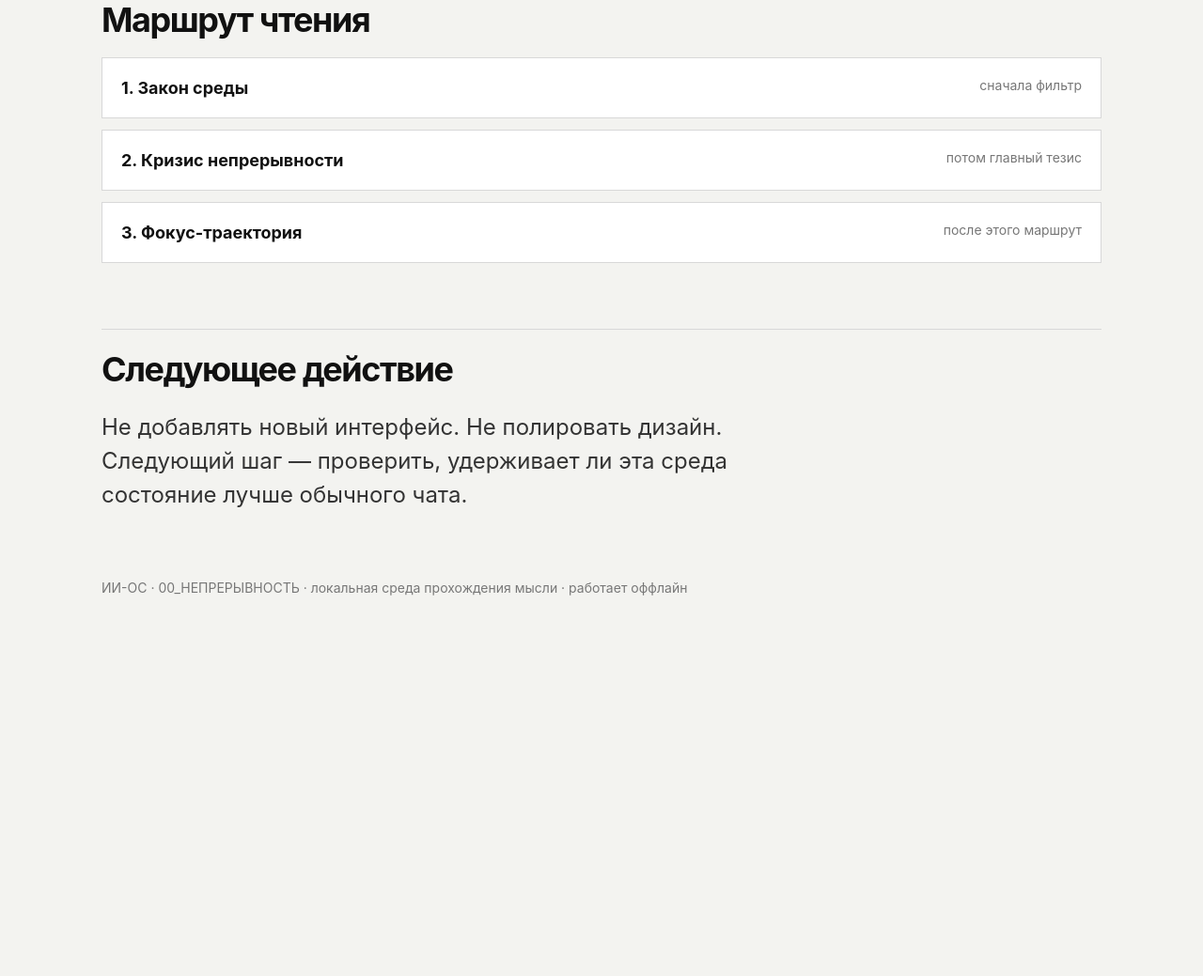
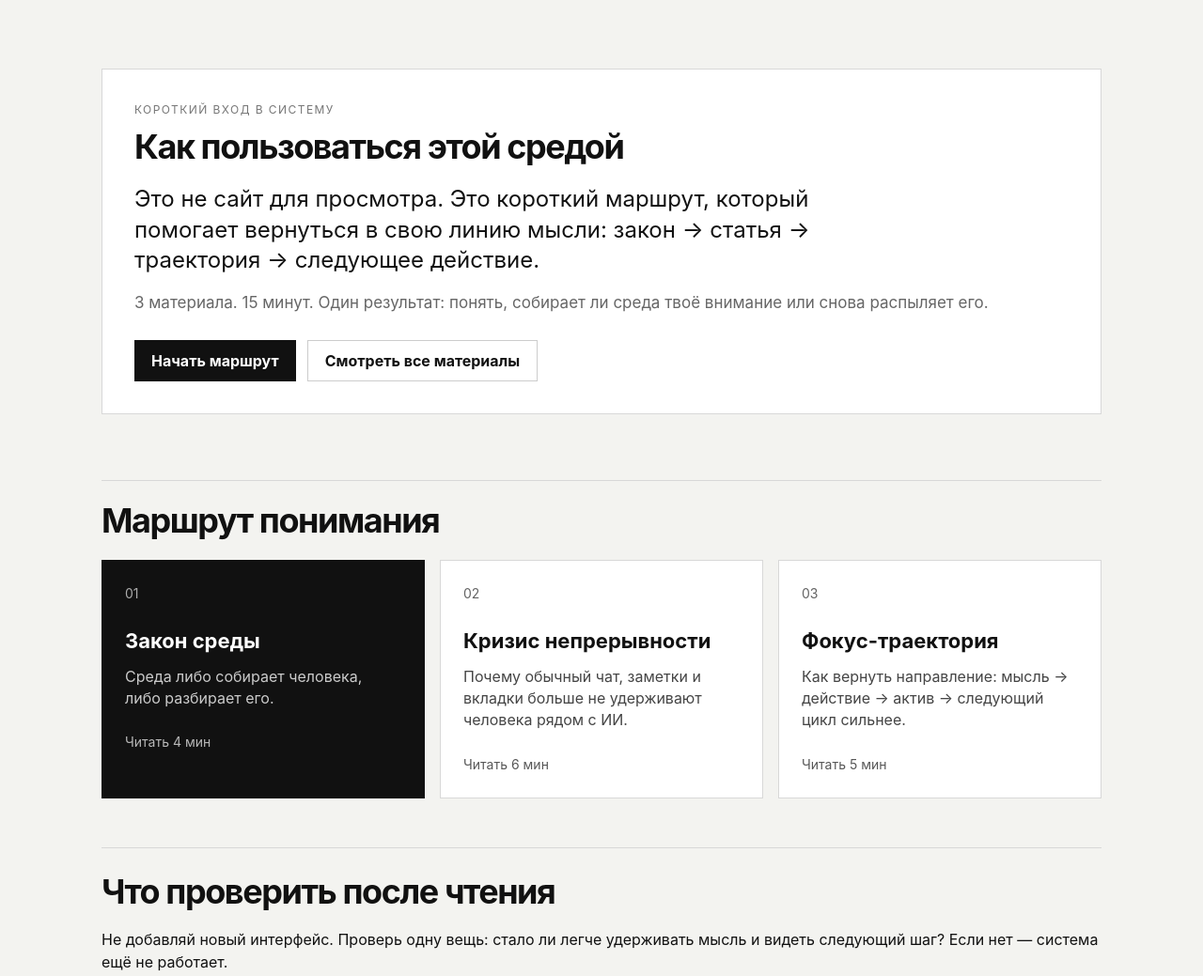
Before and after one commit to buyan201430-code/continuity-os, a plain HTML site: page index.html in a window 1280 px wide. Shown: the part 1294-2333 px from the top of the page at 94% size. Before the commit the page ends 2010 px from the top, so only its background shows below. Drawn offline with Linux system fonts and the light colour scheme.

Commit message:
improve homepage reading route

```diff
--- a/index.html
+++ b/index.html
@@ -158,6 +158,112 @@ h1{
     .grid{grid-template-columns:1fr}
     .mainline h2{font-size:30px}
 }
+
+.entry-block{
+    margin:70px 0 40px;
+    padding:34px;
+    background:white;
+    border:1px solid #d8d8d8;
+}
+.eyebrow{
+    margin:0 0 12px;
+    font-size:12px;
+    letter-spacing:.12em;
+    text-transform:uppercase;
+    color:#777;
+}
+.entry-text{
+    max-width:760px;
+    font-size:24px;
+    line-height:1.35;
+    margin:14px 0;
+}
+.entry-meta{
+    color:#666;
+    font-size:17px;
+    margin-bottom:26px;
+}
+.entry-actions{
+    display:flex;
+    gap:12px;
+    flex-wrap:wrap;
+}
+.primary-action,.secondary-action{
+    display:inline-flex;
+    align-items:center;
+    justify-content:center;
+    min-height:44px;
+    padding:0 18px;
+    text-decoration:none;
+    font-weight:700;
+}
+.primary-action{
+    background:#111;
+    color:#fff;
+}
+.secondary-action{
+    border:1px solid #ccc;
+    color:#111;
+    background:#fff;
+}
+.reading-cards{
+    display:grid;
+    grid-template-columns:repeat(3,minmax(0,1fr));
+    gap:16px;
+    margin:22px 0 52px;
+}
+.reading-card{
+    display:block;
+    min-height:220px;
+    padding:24px;
+    border:1px solid #d8d8d8;
+    background:white;
+    color:#111;
+    text-decoration:none;
+}
+.reading-card:hover{
+    background:#111;
+    color:white;
+}
+.reading-card.active{
+    background:#111;
+    color:#fff;
+    border-color:#111;
+}
+.reading-card .step{
+    display:block;
+    margin-bottom:28px;
+    font-size:14px;
+    opacity:.65;
+}
+.reading-card strong{
+    display:block;
+    font-size:22px;
+    line-height:1.15;
+    margin-bottom:14px;
+}
+.reading-card p{
+    margin:0 0 22px;
+    color:inherit;
+    opacity:.78;
+    line-height:1.45;
+}
+.reading-card em{
+    font-style:normal;
+    font-size:14px;
+    opacity:.7;
+}
+.check-block{
+    margin-top:20px;
+    padding:28px 0 0;
+    border-top:1px solid #d8d8d8;
+}
+@media(max-width:900px){
+    .reading-cards{grid-template-columns:1fr}
+    .entry-block{padding:24px}
+    .entry-text{font-size:20px}
+}
+
 </style>
 </head>
 <body>
@@ -216,28 +322,51 @@ h1{
 </div>
 
 <section class="section">
-    <h2>Маршрут чтения</h2>
-    <div class="route">
-        <a href="08_ИНТЕРАКТИВНАЯ_СТАТЬЯ/00_ГЛАВНОЕ/закон_среды.html">
-            1. Закон среды
-            <span>сначала фильтр</span>
+    <section class="entry-block">
+    <p class="eyebrow">короткий вход в систему</p>
+    <h2>Как пользоваться этой средой</h2>
+    <p class="entry-text">
+        Это не сайт для просмотра. Это короткий маршрут, который помогает вернуться в свою линию мысли:
+        закон → статья → траектория → следующее действие.
+    </p>
+    <p class="entry-meta">
+        3 материала. 15 минут. Один результат: понять, собирает ли среда твоё внимание или снова распыляет его.
+    </p>
+    <div class="entry-actions">
+        <a class="primary-action" href="08_ИНТЕРАКТИВНАЯ_СТАТЬЯ/00_ГЛАВНОЕ/закон_среды.html">Начать маршрут</a>
+        <a class="secondary-action" href="#route">Смотреть все материалы</a>
+    </div>
+</section>
+
+<section class="section" id="route">
+    <h2>Маршрут понимания</h2>
+    <div class="reading-cards">
+        <a class="reading-card active" href="08_ИНТЕРАКТИВНАЯ_СТАТЬЯ/00_ГЛАВНОЕ/закон_среды.html">
+            <span class="step">01</span>
+            <strong>Закон среды</strong>
+            <p>Среда либо собирает человека, либо разбирает его.</p>
+            <em>Читать 4 мин</em>
         </a>
-        <a href="08_ИНТЕРАКТИВНАЯ_СТАТЬЯ/00_ГЛАВНОЕ/кризис_непрерывности.html">
-            2. Кризис непрерывности
-            <span>потом главный тезис</span>
+        <a class="reading-card" href="08_ИНТЕРАКТИВНАЯ_СТАТЬЯ/00_ГЛАВНОЕ/кризис_непрерывности.html">
+            <span class="step">02</span>
+            <strong>Кризис непрерывности</strong>
+            <p>Почему обычный чат, заметки и вкладки больше не удерживают человека рядом с ИИ.</p>
+            <em>Читать 6 мин</em>
         </a>
-        <a href="08_ИНТЕРАКТИВНАЯ_СТАТЬЯ/00_ГЛАВНОЕ/trajectory_focus_v2.html">
-            3. Фокус-траектория
-            <span>после этого маршрут</span>
+        <a class="reading-card" href="08_ИНТЕРАКТИВНАЯ_СТАТЬЯ/00_ГЛАВНОЕ/trajectory_focus_v2.html">
+            <span class="step">03</span>
+            <strong>Фокус-траектория</strong>
+            <p>Как вернуть направление: мысль → действие → актив → следующий цикл сильнее.</p>
+            <em>Читать 5 мин</em>
         </a>
     </div>
 </section>
 
-<section class="section">
-    <h2>Следующее действие</h2>
-    <p class="lead">
-        Не добавлять новый интерфейс. Не полировать дизайн.
-        Следующий шаг — проверить, удерживает ли эта среда состояние лучше обычного чата.
+<section class="check-block">
+    <h2>Что проверить после чтения</h2>
+    <p>
+        Не добавляй новый интерфейс. Проверь одну вещь: стало ли легче удерживать мысль
+        и видеть следующий шаг? Если нет — система ещё не работает.
     </p>
 </section>
 
```
